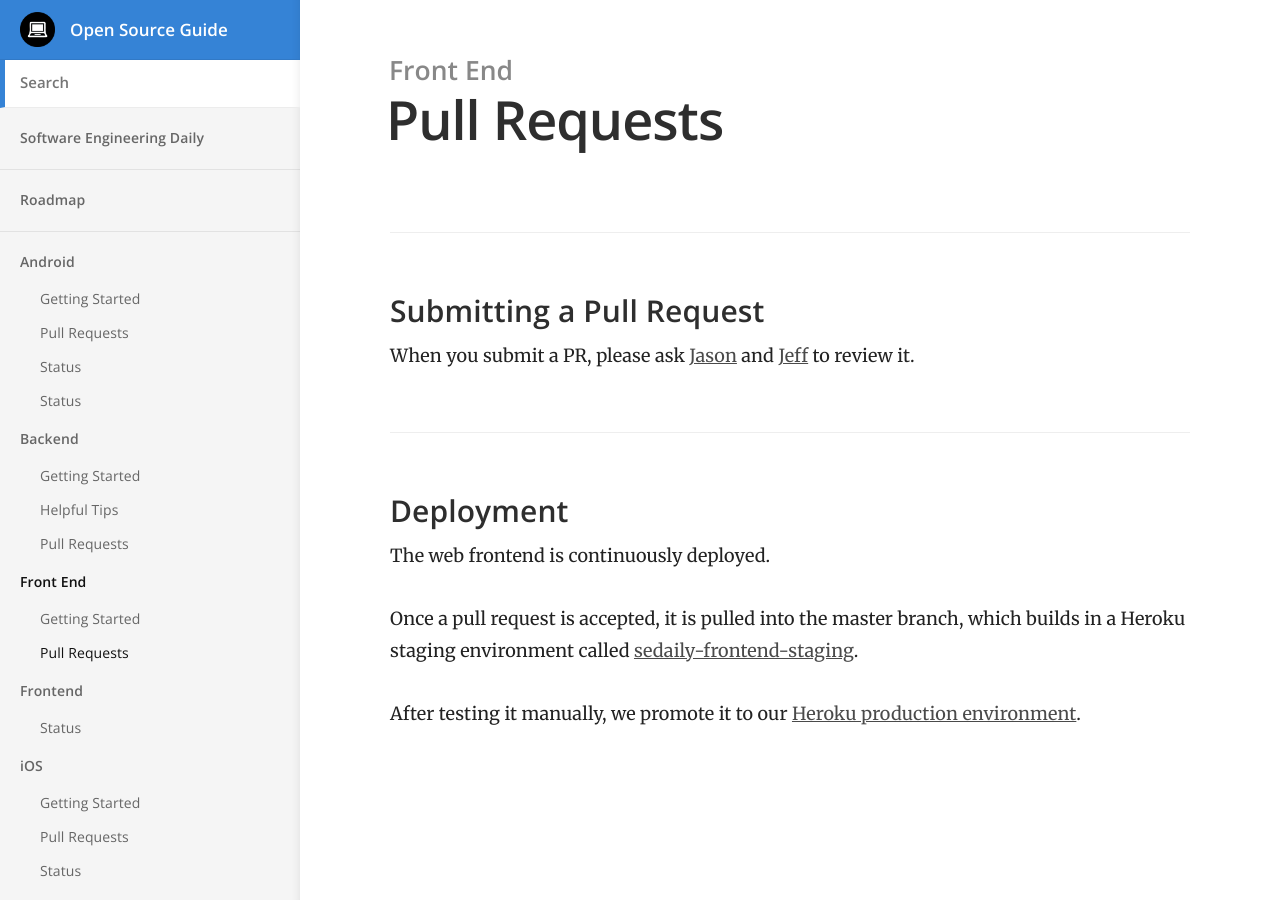
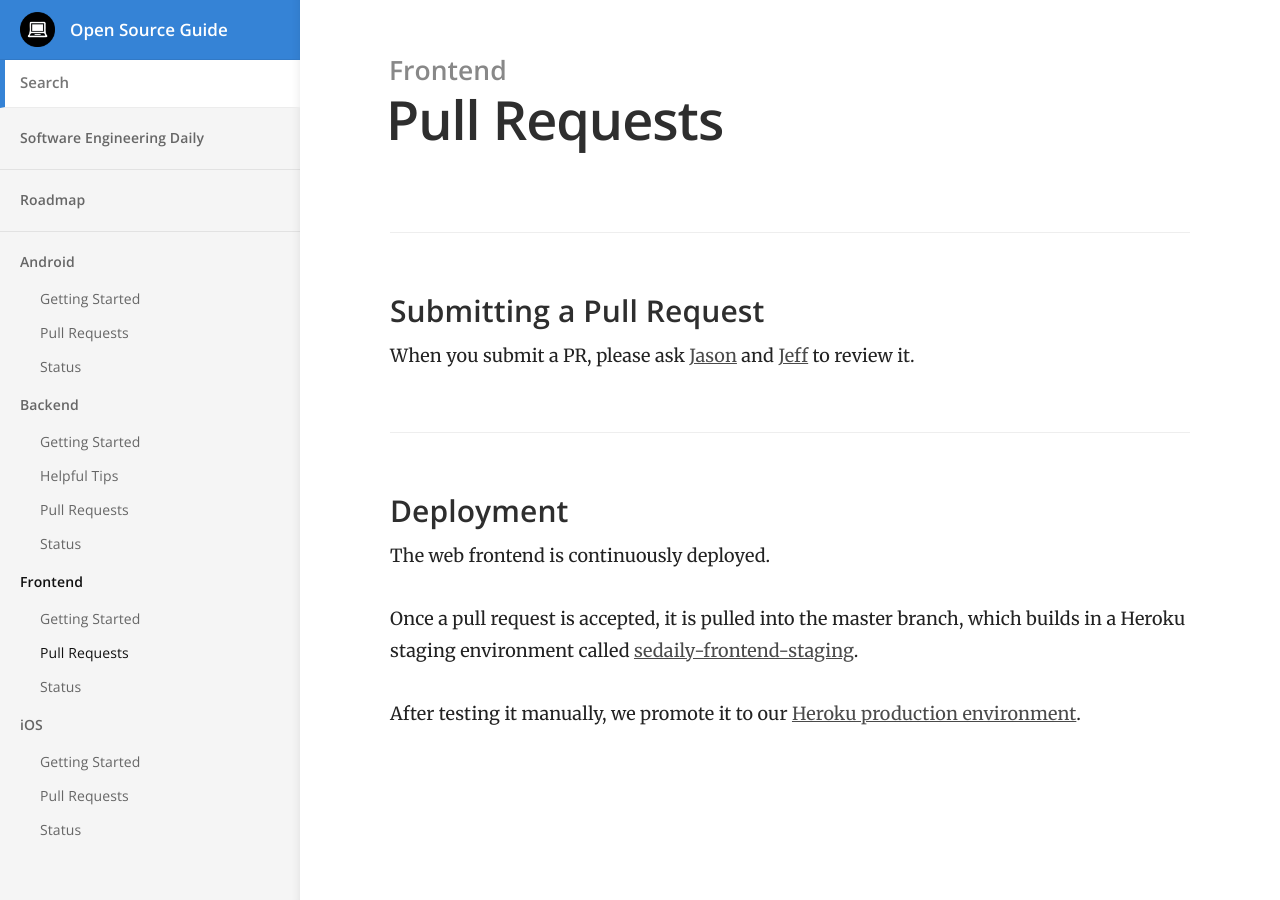
Before and after one commit to SoftwareEngineeringDaily/softwareengineeringdaily.github.io, a Jekyll site: the page built from _docs/Frontend/pullrequests.md, in a window 1280 px wide. Built offline with Jekyll 4.4.1, drawn with Linux system fonts in a browser that asks for light colours.

Commit message:
fix typos

```diff
--- a/_docs/Frontend/gettingstarted.md
+++ b/_docs/Frontend/gettingstarted.md
@@ -1,6 +1,6 @@
 ---
 title: Getting Started
-category: Front End
+category: Frontend
 order: 1
 ---
 
--- a/_docs/Frontend/pullrequests.md
+++ b/_docs/Frontend/pullrequests.md
@@ -1,6 +1,6 @@
 ---
 title: Pull Requests
-category: Front End
+category: Frontend
 order: 2
 ---
 
```
Also changed, not shown: _docs/Backend/status.md (+1 -1 lines).
